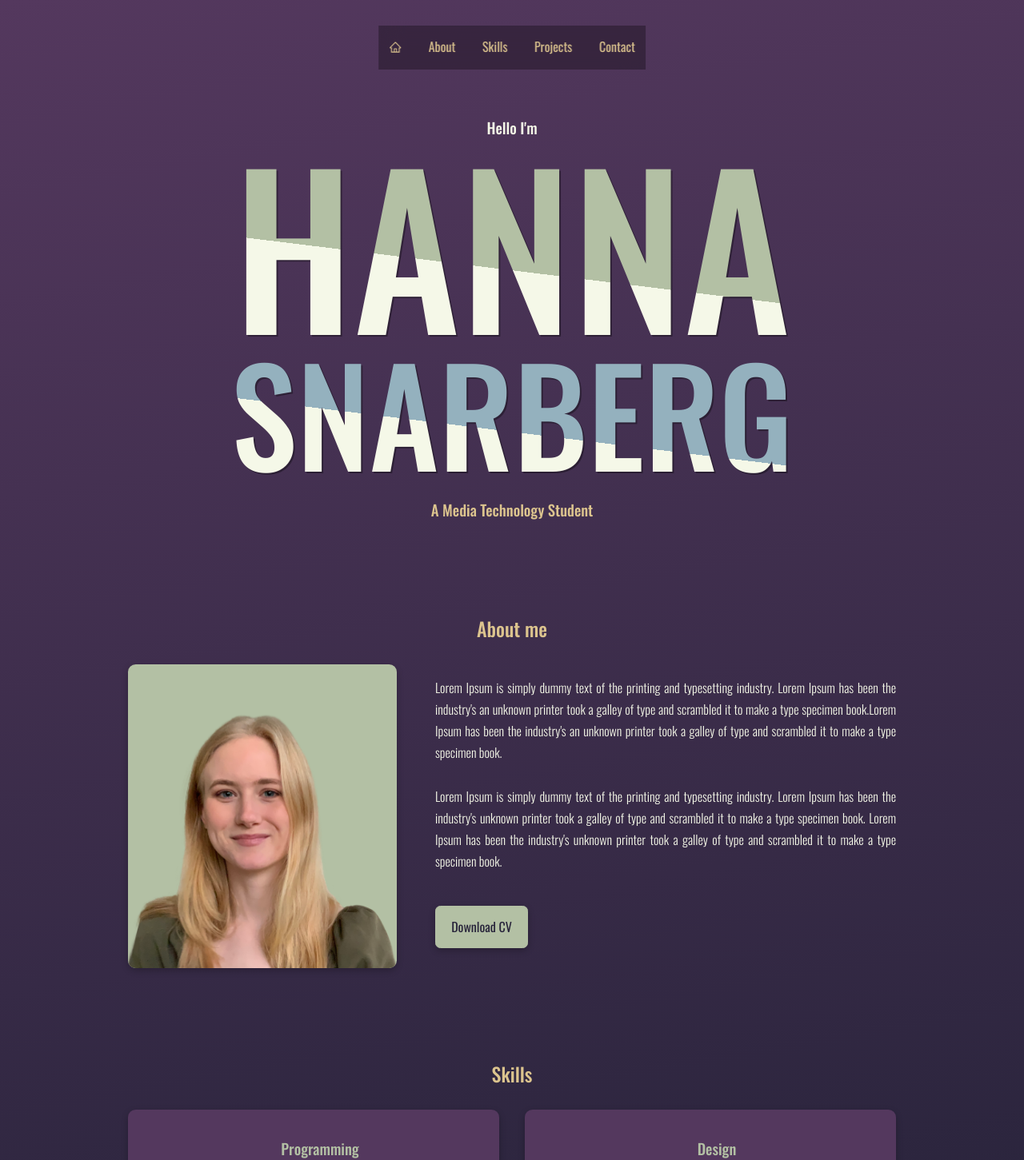
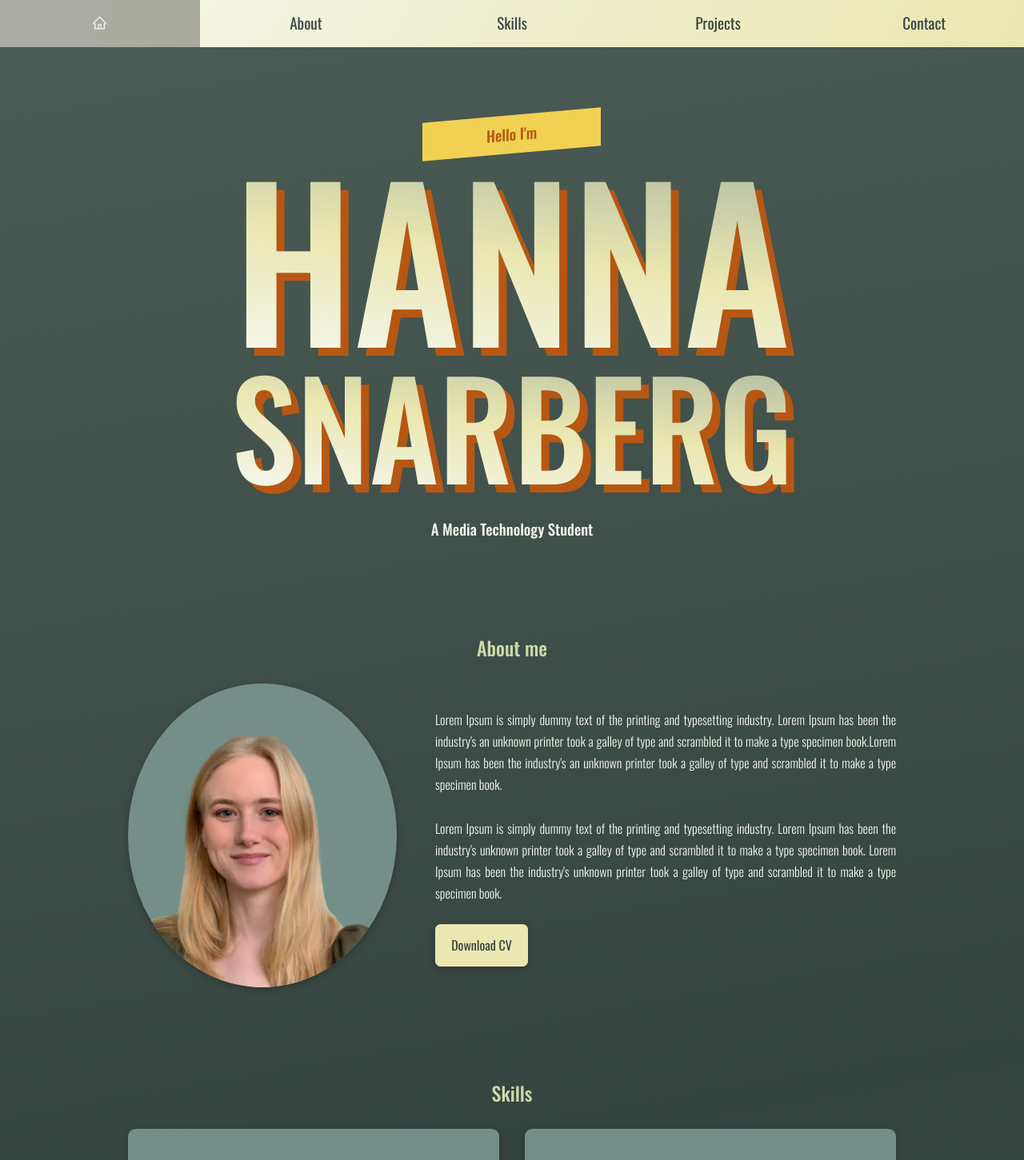
Before and after one commit to hannasnarberg/Portfolio-Website, a React (Create React App) app: page / in a window 1280 px wide. Shown: the top 1451 px of the page at 80% size. Built offline with nearby package versions, Linux system fonts and the light colour scheme.

Commit message:
OMG headern är så söt

```diff
--- a/src/components/about/about.css
+++ b/src/components/about/about.css
@@ -8,11 +8,15 @@
 .about__me {
    width: 100%;
    aspect-ratio: 1/1;
-   border-radius: 0.6rem;
-   background: var(--color-primary);
+   border-radius: 50% 50% 50% 50% / 50% 50% 50% 50%;
+   background: var(--color-cards);
    display: grid;
    place-items: center;
    box-shadow: rgba(0, 0, 0, 0.24) 0px 3px 8px;
+}
+
+.about__me img {
+   border-radius: 50% 50% 50% 50% / 50% 50% 50% 50%;
 }
 
 .about__content {
@@ -21,7 +25,7 @@
 }
 
 .about__content p {
-   margin: 1rem 0 2.6rem;
+   margin: 2rem 0 1.5rem;
    color: var(--color-ivory);
 }
 
@@ -43,6 +47,10 @@
    .about__content {
       text-align: center;
    }
+
+   .about__content p {
+      margin: 1.5rem 0;
+   }
 }
 
 /* =============== MEDIA QUERIES, SMALL DEVICES) ===============*/
@@ -51,8 +59,4 @@
    .about__me {
       width: 65%;
    }
-
-   .about__content p {
-      margin: 1.5rem 0;
-   }
 }
--- a/src/components/contact/contact.css
+++ b/src/components/contact/contact.css
@@ -14,7 +14,6 @@
 
 .contact__option {
    background: transparent;
-   padding: 1.2rem;
    text-align: center;
    transition: var(--transition);
 }
@@ -22,10 +21,11 @@
 .contact__option-icon {
    font-size: 1.5rem;
    margin-bottom: 0.5rem;
+
+   box-shadow: rgba(0, 0, 0, 0.24) 0px 3px 8px;
 }
 
 .contact__option a {
-   margin-top: 0.7rem;
    display: inline-block;
    font-size: 0.8rem;
 }
--- a/src/components/header/Header.jsx
+++ b/src/components/header/Header.jsx
@@ -5,7 +5,7 @@ function Header() {
    return (
       <header>
          <div className="container header__container">
-            <h3>Hello I'm</h3>
+            <h3 className="header__container-hello">Hello I'm</h3>
             <h1 className="header__title-first">HANNA</h1>
             <h1 className="header__title-last">SNARBERG</h1>
             <h3 className="header__description">
--- a/src/components/header/header.css
+++ b/src/components/header/header.css
@@ -13,6 +13,17 @@ header {
    align-items: center;
 }
 
+.header__container-hello {
+   padding: 0.5rem 5rem;
+   background-color: rgb(241, 209, 81);
+   color: rgba(182, 87, 19, 1);
+   -webkit-transform: skewY(-5deg);
+   -moz-transform: skewY(-5deg);
+   -ms-transform: skewY(-5deg);
+   -o-transform: skewY(-5deg);
+   transform: skewY(-5deg);
+}
+
 .header__container > h1 {
    color: var(--color-primary);
 }
@@ -22,16 +33,17 @@ header {
       color: transparent;
       -webkit-background-clip: text;
       background-clip: text;
-      -webkit-filter: drop-shadow(2px 2px rgba(0, 0, 0, 0.343));
-      filter: drop-shadow(2px 2px rgba(0, 0, 0, 0.343));
+      -webkit-filter: drop-shadow(10px 10px rgba(182, 87, 19, 1));
+      filter: drop-shadow(10px 10px rgba(182, 87, 19, 1));
    }
 }
 
 .header__title-first {
    background: linear-gradient(
       7deg,
-      var(--color-ivory) 40%,
-      var(--color-primary) 0
+      var(--color-ivory) 0%,
+      var(--color-primary) 50%,
+      var(--color-primary-variant) 100%
    );
    font-size: 20vw;
    line-height: 20vw;
@@ -40,16 +52,16 @@ header {
 .header__title-last {
    background: linear-gradient(
       7deg,
-      var(--color-ivory) 40%,
-      var(--color-primary-variant) 0
+      var(--color-ivory) 0%,
+      var(--color-primary) 50%,
+      var(--color-primary-variant) 100%
    );
    font-size: 13vw;
    line-height: 13vw;
 }
 
 .header__description {
-   padding-top: 1.5rem;
-   color: var(--color-light);
+   padding-top: 2rem;
 }
 
 /* =============== MEDIA QUERIES, MEDIUM DEVICES) ===============*/
--- a/src/components/navigator/Navigator.jsx
+++ b/src/components/navigator/Navigator.jsx
@@ -6,7 +6,7 @@ import { useState } from 'react';
 function Navigator() {
    const [activeNav, setActiveNav] = useState('#'); //not working with the classname.Stylings don't stick
    return (
-      <nav id="padding">
+      <nav>
          <a
             href="#"
             onClick={() => setActiveNav('#')}
--- a/src/components/navigator/navigator.css
+++ b/src/components/navigator/navigator.css
@@ -1,22 +1,23 @@
 nav {
-   background: rgba(0, 0, 0, 0.3);
-   width: max-content;
-   display: block;
+   background: linear-gradient(
+      120deg,
+      var(--color-ivory) 0%,
+      var(--color-primary) 100%
+   );
+   width: 100%;
+   display: grid;
+   grid-template-columns: 1fr 1fr 1fr 1fr 1fr;
    z-index: 2;
    position: fixed;
-   left: 50%;
-   transform: translateX(-50%);
-   top: 2rem;
-   display: flex;
    gap: 0.5rem;
-   backdrop-filter: blur(15px);
 }
 
 nav a {
    background: transparent;
    padding: 0.8rem 0.8rem 0.8rem 0.8rem;
-   color: var(--color-light);
-   font-size: 1rem;
+   color: var(--color-bg);
+   font-size: 1.2rem;
+   text-align: center;
 }
 
 nav a:hover {
--- a/src/components/projects/projects.css
+++ b/src/components/projects/projects.css
@@ -5,7 +5,7 @@
 }
 
 .projects__item {
-   background: var(--color-bg-variant);
+   background: var(--color-cards);
    padding: 1.2rem;
    border-radius: 0.6rem;
    border: 1px solid transparent;
@@ -37,7 +37,7 @@
 
 .project__details {
    height: 100%;
-   background: var(--color-bg-variant);
+   background: var(--color-cards);
    padding: 1.2rem;
    border-radius: 0.6rem;
    border: 1px solid transparent;
--- a/src/components/skills/SkillEntry.jsx
+++ b/src/components/skills/SkillEntry.jsx
@@ -8,7 +8,7 @@ function SkillEntry({ skill, level }) {
          <BsPatchCheckFill className="skill__details-icon" />
          <div>
             <h4>{skill}</h4>
-            <small className="text-light">{level}</small>
+            <small>{level}</small>
          </div>
       </article>
    );
--- a/src/components/skills/skills.css
+++ b/src/components/skills/skills.css
@@ -5,7 +5,7 @@
 }
 
 .skill__container > div {
-   background: var(--color-bg-variant);
+   background: var(--color-cards);
    padding: 2rem 1rem 2rem 2rem;
    border-radius: 0.6rem;
    border: 1px solid transparent;
@@ -16,7 +16,7 @@
 .skill__container > div h3 {
    text-align: center;
    margin-bottom: 2rem;
-   color: var(--color-primary);
+   color: var(--color-ivory);
 }
 
 .skill__content {
@@ -31,6 +31,10 @@
    display: flex;
    justify-content: left;
    gap: 1rem;
+}
+
+.skill__details small {
+   color: var(--color-bg);
 }
 
 .skill__details-icon {
--- a/src/index.css
+++ b/src/index.css
@@ -2,7 +2,6 @@
 
 * {
    margin: 0;
-   padding: 0;
    border: 0;
    outline: 0;
    box-sizing: border-box;
@@ -11,12 +10,21 @@
 }
 
 html {
+   /*
    --color-bg: #27233a;
    --color-bg-variant: #54385e;
    --color-primary: #b3c0a4;
    --color-primary-variant: #94b1be;
    --color-ivory: #f5f8e8;
-   --color-light: #dcc48e;
+   --color-light: #dcc48e;*/
+
+   --color-bg: #364440;
+   --color-bg-variant: #4c5c55;
+   --color-cards: #748f89;
+   --color-primary: #eae7b1;
+   --color-primary-variant: #afbaa2;
+   --color-ivory: #f5f7ed;
+   --color-light: #ced9a8;
 
    --transition: all 400ms ease;
 
@@ -36,7 +44,8 @@ body {
    background: linear-gradient(
       170deg,
       var(--color-bg-variant) 0%,
-      var(--color-bg) 60%
+      var(--color-bg) 50%,
+      var(--color-bg-variant) 100%
    );
    color: var(--color-ivory);
    line-height: 1.7;
```
